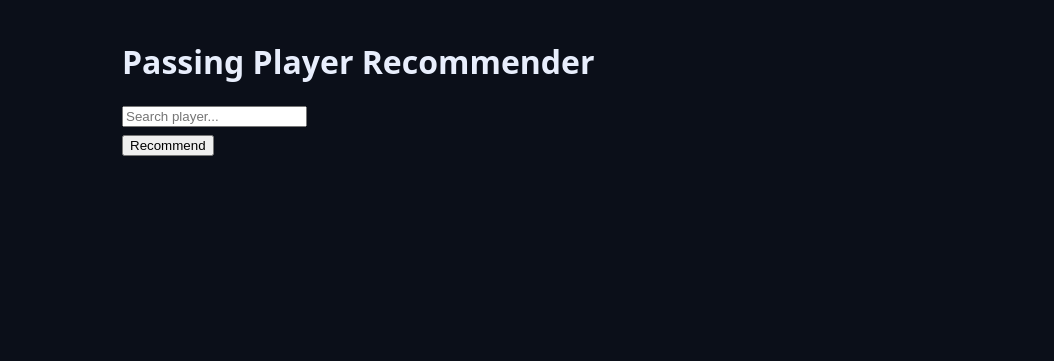
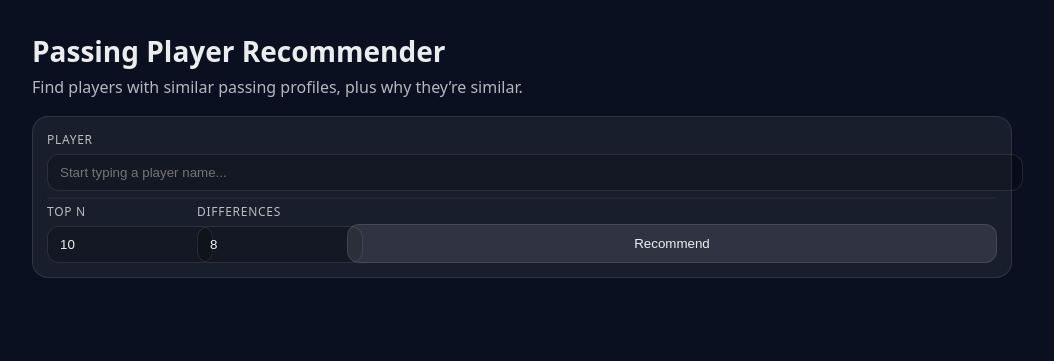
Before and after one commit to BeesBarGirl25/football-analytics-ml, a Flask app: page / in a window 1280 px wide. Shown: the top 361 px of the page, without its empty margins (118-1172 px from the left). Run offline with Flask 3, Linux system fonts and the light colour scheme; some libraries are stand-ins or nearby versions.

Commit message:
changes for artifacts

```diff
--- a/webapp/app.py
+++ b/webapp/app.py
@@ -84,6 +84,31 @@ def recommend():
         conn = get_conn()
         try:
             with conn.cursor() as cur:
+                # --- Pull feature name list (ordered) from model_version (jsonb)
+                cur.execute(
+                    "SELECT feats FROM model_version WHERE model_version = %s",
+                    (MODEL_VERSION,),
+                )
+                row = cur.fetchone()
+                if not row or row[0] is None:
+                    return jsonify({"error": "Model version feats not found"}), 500
+                feat_names = row[0]  # list[str] (jsonb)
+
+                # --- Source player metadata (for similarity section)
+                cur.execute(
+                    """
+                    SELECT role_id, role_name, player, player_position
+                    FROM player
+                    WHERE model_version=%s AND player_key=%s AND dataset=%s
+                    """,
+                    (MODEL_VERSION, player_key, dataset),
+                )
+                src_meta = cur.fetchone()
+                if not src_meta:
+                    return jsonify({"error": "Source player not found"}), 404
+                src_role_id, src_role_name, src_player_name, src_pos = src_meta
+
+                # --- Neighbours
                 cur.execute(
                     """
                     SELECT
@@ -91,6 +116,7 @@ def recommend():
                         n.dst_dataset,
                         n.similarity,
                         p.player,
+                        p.role_id,
                         p.role_name,
                         p.player_position
                     FROM player_neighbour n
@@ -101,15 +127,25 @@ def recommend():
                     WHERE n.model_version = %s
                       AND n.src_player_key = %s
                       AND n.src_dataset = %s
+                      AND NOT (n.dst_player_key = n.src_player_key AND n.dst_dataset = n.src_dataset)
                     ORDER BY n.rank
                     LIMIT %s
                     """,
                     (MODEL_VERSION, player_key, dataset, top_n),
                 )
+
                 neigh = cur.fetchall()
                 if not neigh:
-                    return jsonify({"results": []})
+                    return jsonify({"results": [], "source": {
+                        "player_key": player_key,
+                        "dataset": dataset,
+                        "player": src_player_name,
+                        "player_position": src_pos,
+                        "role_id": int(src_role_id),
+                        "role_name": src_role_name,
+                    }})
 
+                # --- Source features
                 cur.execute(
                     """
                     SELECT features
@@ -121,8 +157,9 @@ def recommend():
                 src_row = cur.fetchone()
                 if not src_row:
                     return jsonify({"error": "Source player features not found"}), 404
-                src_feats = src_row[0]
+                src_feats = src_row[0]  # should be list[float]
 
+                # --- Neighbour features (bulk fetch)
                 dst_pairs = [(r[0], r[1]) for r in neigh]
                 dst_rows = [(MODEL_VERSION, k, d) for (k, d) in dst_pairs]
 
@@ -143,33 +180,61 @@ def recommend():
                 dst_feat_rows = cur.fetchall()
                 dst_feat_map = {(k, d): f for (k, d, f) in dst_feat_rows}
 
+                # Safety: feature length alignment
+                if len(src_feats) != len(feat_names):
+                    return jsonify({
+                        "error": f"Feature length mismatch: src_feats={len(src_feats)} feat_names={len(feat_names)}"
+                    }), 500
+
                 results = []
-                for dst_key, dst_dataset, sim, name, role, pos in neigh:
+                for dst_key, dst_dataset, sim, name, dst_role_id, dst_role_name, pos in neigh:
                     dst_feats = dst_feat_map.get((dst_key, dst_dataset))
                     if dst_feats is None:
                         continue
 
+                    # biggest differences by absolute delta (like old notebook)
                     deltas = [
                         (i, float(dst_feats[i]) - float(src_feats[i]))
                         for i in range(len(src_feats))
                     ]
                     deltas_sorted = sorted(deltas, key=lambda x: abs(x[1]), reverse=True)[:diff_topk]
 
+                    biggest = [
+                        {"feature": feat_names[i], "delta": d}
+                        for i, d in deltas_sorted
+                    ]
+
+                    # simple “similarities” (replicates old feel without storing role-strength vectors)
+                    shared = []
+                    if int(dst_role_id) == int(src_role_id):
+                        shared.append(src_role_name)
+
                     results.append(
                         {
                             "player_key": dst_key,
                             "dataset": dst_dataset,
                             "player": name,
-                            "role": role,
+                            "role_id": int(dst_role_id),
+                            "role_name": dst_role_name,
                             "player_position": pos,
                             "similarity": float(sim),
-                            "biggest_differences": [
-                                {"feature_idx": i, "delta": d} for i, d in deltas_sorted
-                            ],
+                            "shared_roles": shared,
+                            "biggest_differences": biggest,
                         }
                     )
 
-                return jsonify({"results": results})
+                return jsonify({
+                    "source": {
+                        "player_key": player_key,
+                        "dataset": dataset,
+                        "player": src_player_name,
+                        "player_position": src_pos,
+                        "role_id": int(src_role_id),
+                        "role_name": src_role_name,
+                    },
+                    "results": results,
+                })
+
         finally:
             conn.close()
 
@@ -177,7 +242,6 @@ def recommend():
         return jsonify({"error": str(e), "trace": traceback.format_exc()}), 500
 
 
-
 if __name__ == "__main__":
     # local dev only
     app.run(host="0.0.0.0", port=int(os.getenv("PORT", "5000")), debug=True)
--- a/webapp/static/styles.css
+++ b/webapp/static/styles.css
@@ -1,3 +1,218 @@
-body { font-family: system-ui, sans-serif; background: #0b0f19; color: #e8eefc; }
-.wrap { max-width: 800px; margin: 40px auto; }
-div { margin: 6px 0; cursor: pointer}
+:root{
+  --bg: #0b1020;
+  --panel: rgba(255,255,255,0.06);
+  --border: rgba(255,255,255,0.10);
+  --text: rgba(255,255,255,0.92);
+  --muted: rgba(255,255,255,0.70);
+}
+
+body{
+  background: var(--bg);
+  color: var(--text);
+  font-family: system-ui, -apple-system, Segoe UI, Roboto, Arial, sans-serif;
+}
+
+.wrap{
+  max-width: 980px;
+  margin: 0 auto;
+  padding: 24px 16px 60px;
+}
+
+.header h1{
+  margin: 0;
+  font-size: 28px;
+}
+
+.sub{
+  margin: 6px 0 0;
+  color: var(--muted);
+}
+
+.panel{
+  margin-top: 18px;
+  background: var(--panel);
+  border: 1px solid var(--border);
+  border-radius: 16px;
+  padding: 14px;
+}
+
+.controls{
+  display: grid;
+  grid-template-columns: 1fr;
+  gap: 12px;
+}
+
+.search-block{
+  position: relative;
+}
+
+.label{
+  display: block;
+  font-size: 12px;
+  color: var(--muted);
+  margin-bottom: 6px;
+  letter-spacing: 0.06em;
+  text-transform: uppercase;
+}
+
+#search, .opt input{
+  width: 100%;
+  padding: 10px 12px;
+  border-radius: 12px;
+  border: 1px solid var(--border);
+  background: rgba(0,0,0,0.20);
+  color: var(--text);
+  outline: none;
+}
+
+.opts{
+  display: grid;
+  grid-template-columns: 140px 140px 1fr;
+  gap: 10px;
+  align-items: end;
+}
+
+.btn{
+  padding: 11px 14px;
+  border-radius: 12px;
+  border: 1px solid var(--border);
+  background: rgba(255,255,255,0.10);
+  color: var(--text);
+  cursor: pointer;
+}
+
+.btn:hover{
+  background: rgba(255,255,255,0.14);
+}
+
+.suggestions{
+  position: absolute;
+  top: calc(100% + 6px);
+  left: 0;
+  right: 0;
+  background: rgba(10, 14, 25, 0.98);
+  border: 1px solid var(--border);
+  border-radius: 12px;
+  overflow: hidden;
+  z-index: 20;
+}
+
+.sugg-item{
+  padding: 10px 12px;
+  cursor: pointer;
+  display: grid;
+  gap: 2px;
+}
+
+.sugg-item:hover{
+  background: rgba(255,255,255,0.06);
+}
+
+.sugg-title{
+  font-weight: 650;
+}
+
+.sugg-sub{
+  font-size: 12px;
+  color: var(--muted);
+}
+
+.hidden{ display: none; }
+
+.selected, .status{
+  margin-top: 12px;
+  padding: 10px 12px;
+  border-radius: 12px;
+  border: 1px solid var(--border);
+  background: rgba(0,0,0,0.18);
+  color: var(--muted);
+}
+
+.results{
+  margin-top: 16px;
+  display: grid;
+  gap: 12px;
+}
+
+.card{
+  background: var(--panel);
+  border: 1px solid var(--border);
+  border-radius: 16px;
+  padding: 14px;
+}
+
+.card-top{
+  display: flex;
+  justify-content: space-between;
+  gap: 12px;
+  align-items: start;
+}
+
+.player-name{
+  margin: 0;
+  font-size: 18px;
+  font-weight: 750;
+}
+
+.role-name{
+  margin-top: 6px;
+  color: var(--muted);
+  font-size: 13px;
+  line-height: 1.35;
+}
+
+.meta{
+  margin-top: 10px;
+  display: flex;
+  flex-wrap: wrap;
+  gap: 8px;
+}
+
+.chip{
+  font-size: 12px;
+  padding: 4px 10px;
+  border-radius: 999px;
+  background: rgba(255,255,255,0.08);
+  border: 1px solid rgba(255,255,255,0.10);
+  color: var(--text);
+}
+
+.grid2{
+  margin-top: 12px;
+  display: grid;
+  grid-template-columns: 1fr 1fr;
+  gap: 12px;
+}
+
+@media (max-width: 760px){
+  .opts{ grid-template-columns: 1fr 1fr; }
+  .btn{ grid-column: 1 / -1; }
+  .grid2{ grid-template-columns: 1fr; }
+}
+
+.section-title{
+  font-size: 12px;
+  text-transform: uppercase;
+  letter-spacing: 0.08em;
+  color: var(--muted);
+  margin-bottom: 8px;
+}
+
+.list{
+  display: grid;
+  gap: 6px;
+}
+
+.item{
+  padding: 7px 9px;
+  border-radius: 12px;
+  background: rgba(0,0,0,0.18);
+  border: 1px solid rgba(255,255,255,0.06);
+  display: flex;
+  justify-content: space-between;
+  gap: 10px;
+  font-size: 12.5px;
+}
+
+.delta-pos::after{ content: " ▲"; }
+.delta-neg::after{ content: " ▼"; }
--- a/webapp/templates/index.html
+++ b/webapp/templates/index.html
@@ -1,18 +1,51 @@
 <!doctype html>
-<html>
+<html lang="en">
 <head>
   <meta charset="utf-8"/>
+  <meta name="viewport" content="width=device-width, initial-scale=1"/>
   <title>Passing Player Recommender</title>
   <link rel="stylesheet" href="/static/styles.css">
 </head>
+
 <body>
   <div class="wrap">
+    <header class="header">
+      <div>
         <h1>Passing Player Recommender</h1>
- <input id="search" placeholder="Search player..."/>
- <div id="suggestions"></div>
- <button id="go">Recommend</button>
- <div id="results"></div>
+        <p class="sub">Find players with similar passing profiles, plus why they’re similar.</p>
       </div>
+    </header>
+
+    <section class="panel">
+      <div class="controls">
+        <div class="search-block">
+          <label class="label" for="search">Player</label>
+          <input id="search" placeholder="Start typing a player name..." autocomplete="off"/>
+          <div id="suggestions" class="suggestions"></div>
+        </div>
+
+        <div class="opts">
+          <div class="opt">
+            <label class="label" for="top_n">Top N</label>
+            <input id="top_n" type="number" min="1" max="50" value="10"/>
+          </div>
+
+          <div class="opt">
+            <label class="label" for="diff_topk">Differences</label>
+            <input id="diff_topk" type="number" min="1" max="25" value="8"/>
+          </div>
+
+          <button id="go" class="btn">Recommend</button>
+        </div>
+      </div>
+
+      <div id="selected" class="selected hidden"></div>
+      <div id="status" class="status hidden"></div>
+    </section>
+
+    <main id="results" class="results"></main>
+  </div>
+
   <script src="/static/app.js"></script>
 </body>
 </html>
```
Lines whose indentation alone changed are shown as unchanged.
